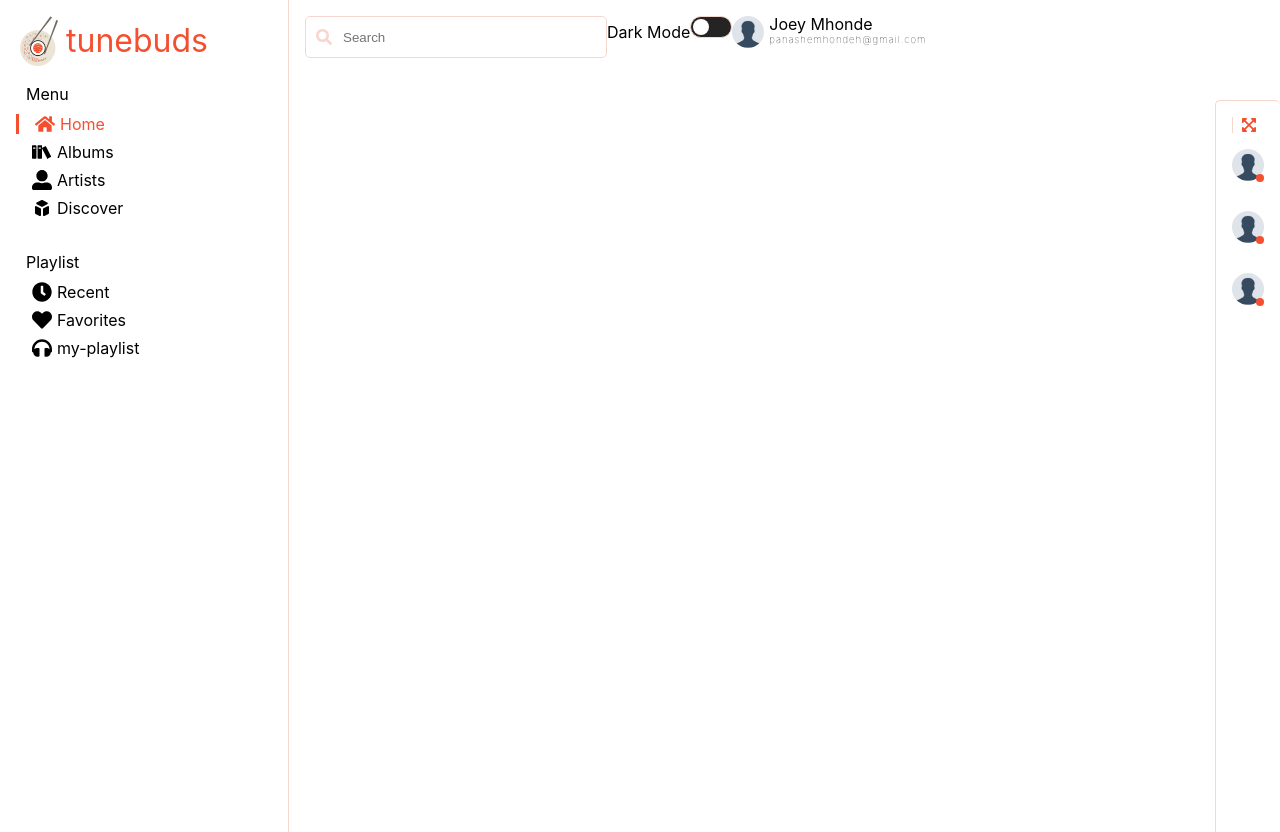
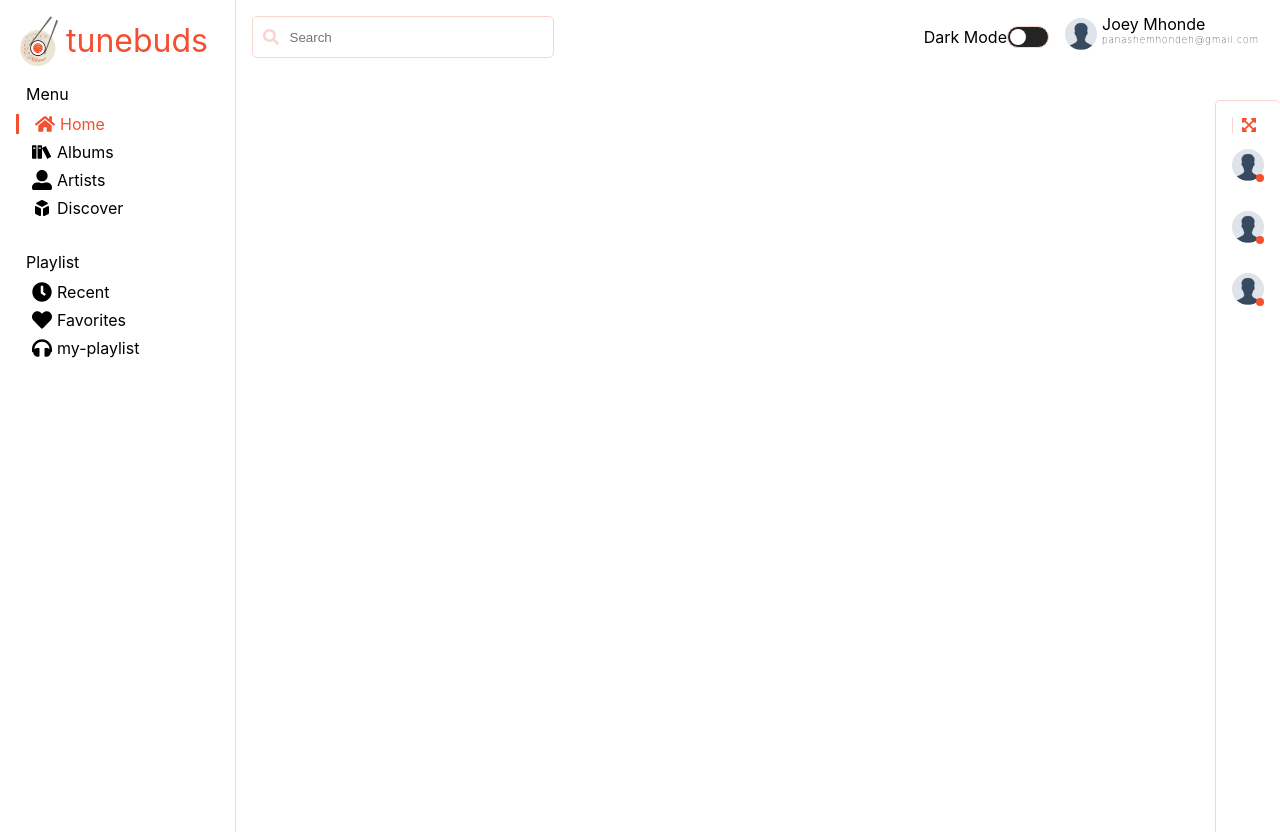
Before and after one commit to 21chozyn/tunebuds, a React (Vite) app: page / in a window 1280 px wide. Built offline with nearby package versions, Linux system fonts and the light colour scheme.

Commit message:
top part designed!

```diff
--- a/src/Components/Home/index.scss
+++ b/src/Components/Home/index.scss
@@ -3,10 +3,19 @@
   flex-direction: row;
   .middle {
     flex-basis: auto;
+    width: 100%;
     .top-part {
       display: flex;
       flex-direction: row;
+      width: 100%;
       #mode {
+        margin-left: auto;
+        margin-right: 1rem;
+        display: flex;
+        flex-wrap: nowrap;
+        justify-content: center;
+        align-items:center ;
+        white-space: nowrap;
         .toggle {
           appearance: none;
           visibility: hidden;
@@ -62,6 +71,7 @@
         display: flex;
         flex-direction: row;
         flex-wrap: nowrap;
+        align-items: center;
         .user-info{
           height: 100%;
           padding: 0 5px;
```
